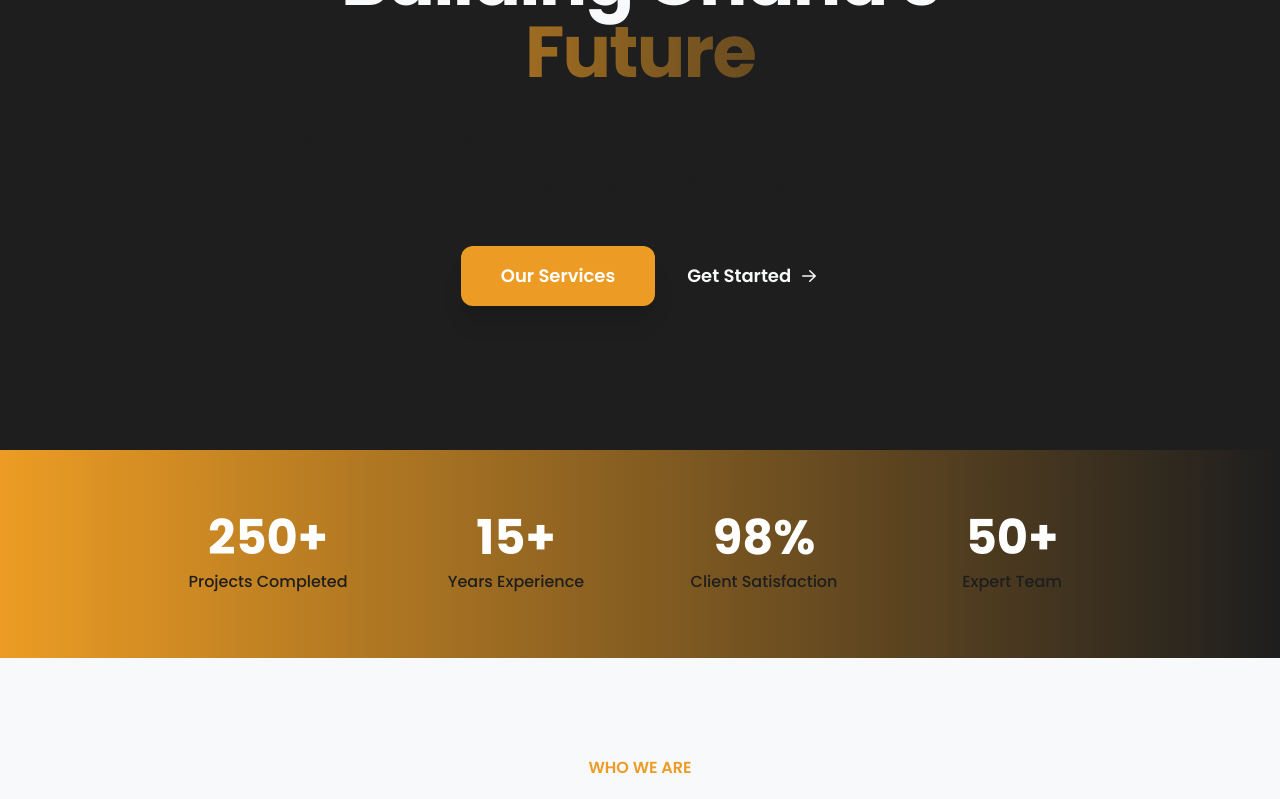
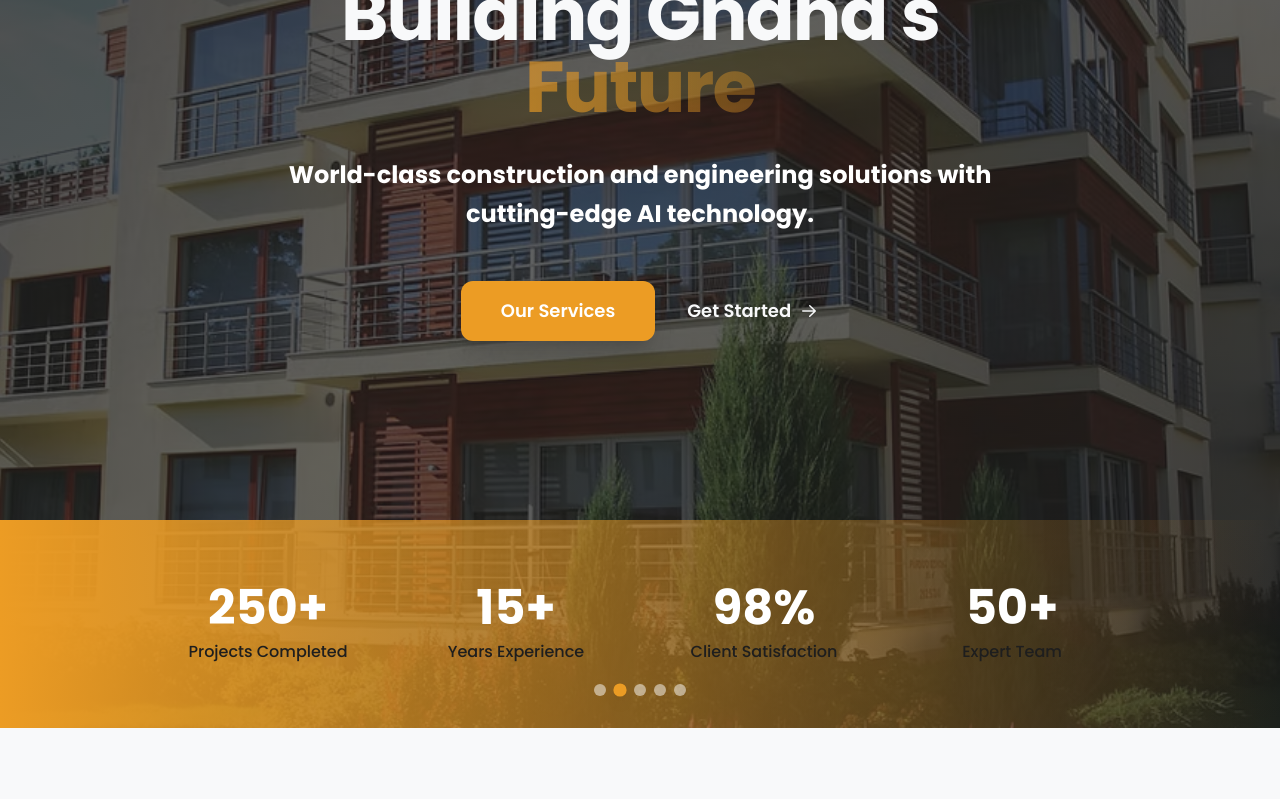
Before and after one commit to VIncentTetteh/npuntu, a Next.js app: page / in a window 1280 px wide. Shown: the part 280-1079 px from the top of the page. Built offline with nearby package versions, Linux system fonts and the light colour scheme.

Commit message:
updated website hero

```diff
--- a/src/components/Hero.tsx
+++ b/src/components/Hero.tsx
@@ -1,4 +1,7 @@
+'use client'
+
 import { ArrowRightIcon } from '@heroicons/react/20/solid'
+import { useState, useEffect } from 'react'
 
 const stats = [
   { number: '250+', label: 'Projects Completed' },
@@ -7,11 +10,81 @@ const stats = [
   { number: '50+', label: 'Expert Team' }
 ]
 
+const backgroundImages = [
+  {
+    url: '/images/services/11062b_4ac00df9268b4765b18eb82eee22432f~mv2.avif',
+    alt: 'Professional construction and engineering services'
+  },
+  {
+    url: '/images/services/3b23e7970432450492e5d304d7a29374.avif',
+    alt: 'Infrastructure development and civil engineering'
+  },
+  {
+    url: '/images/services/3c6e7f_7e5c67d612524dcab8408712d523f1bd~mv2.avif',
+    alt: 'Road construction and maintenance projects'
+  },
+  {
+    url: '/images/services/71dfa86bbe7d43838d96f0fbb643abdf.avif',
+    alt: 'Modern construction site with advanced equipment'
+  },
+  {
+    url: '/images/services/89238f5335504d239408fb381de8c4cb.avif',
+    alt: 'Quality construction and project management'
+  }
+]
+
 export default function Hero() {
+  const [currentImageIndex, setCurrentImageIndex] = useState(0)
+
+  useEffect(() => {
+    const timer = setInterval(() => {
+      setCurrentImageIndex((prevIndex) =>
+        prevIndex === backgroundImages.length - 1 ? 0 : prevIndex + 1
+      )
+    }, 5000) // Change image every 5 seconds
+
+    return () => clearInterval(timer)
+  }, [])
   return (
-    <section id="home" className="relative bg-gradient-to-br from-secondary via-secondary-800 to-secondary overflow-hidden">
+    <section id="home" className="relative bg-gradient-to-br from-secondary via-secondary-800 to-secondary overflow-hidden min-h-screen">
+      {/* Background Image Slideshow */}
+      <div className="absolute inset-0 z-0">
+        {backgroundImages.map((image, index) => (
+          <div
+            key={index}
+            className={`absolute inset-0 transition-opacity duration-1000 ease-in-out ${
+              index === currentImageIndex ? 'opacity-100' : 'opacity-0'
+            }`}
+            style={{
+              backgroundImage: `url(${image.url})`,
+              backgroundSize: 'cover',
+              backgroundPosition: 'center',
+              backgroundRepeat: 'no-repeat'
+            }}
+          />
+        ))}
+        {/* Dark overlay for text readability */}
+        <div className="absolute inset-0 bg-gradient-to-br from-secondary/80 via-secondary/70 to-secondary/80" />
+      </div>
+
+      {/* Slideshow Indicators */}
+      <div className="absolute bottom-8 left-1/2 transform -translate-x-1/2 z-20 flex space-x-2">
+        {backgroundImages.map((_, index) => (
+          <button
+            key={index}
+            onClick={() => setCurrentImageIndex(index)}
+            className={`w-3 h-3 rounded-full transition-all duration-300 ${
+              index === currentImageIndex
+                ? 'bg-primary shadow-lg scale-110'
+                : 'bg-white/50 hover:bg-white/70'
+            }`}
+            aria-label={`Go to slide ${index + 1}`}
+          />
+        ))}
+      </div>
+
       {/* Main Hero Content */}
-      <div className="relative z-10 pt-20">
+      <div className="relative z-10 pt-20 flex items-center min-h-screen">
         <div className="mx-auto max-w-7xl px-6 lg:px-8">
           <div className="mx-auto max-w-4xl py-20 sm:py-28 lg:py-36">
             <div className="text-center">
@@ -19,7 +92,7 @@ export default function Hero() {
                 Building Ghana&apos;s
                 <span className="block text-primary bg-gradient-to-r from-primary to-primary-400 bg-clip-text text-transparent">Future</span>
               </h1>
-              <p className="text-xl sm:text-2xl leading-relaxed text-accent-200 max-w-3xl mx-auto mb-12">
+              <p className="text-xl sm:text-2xl leading-relaxed text-accent-200 max-w-3xl mx-auto mb-12 font-bold text-white">
                 World-class construction and engineering solutions with cutting-edge AI technology.
               </p>
               <div className="flex items-center justify-center gap-x-8">
```
